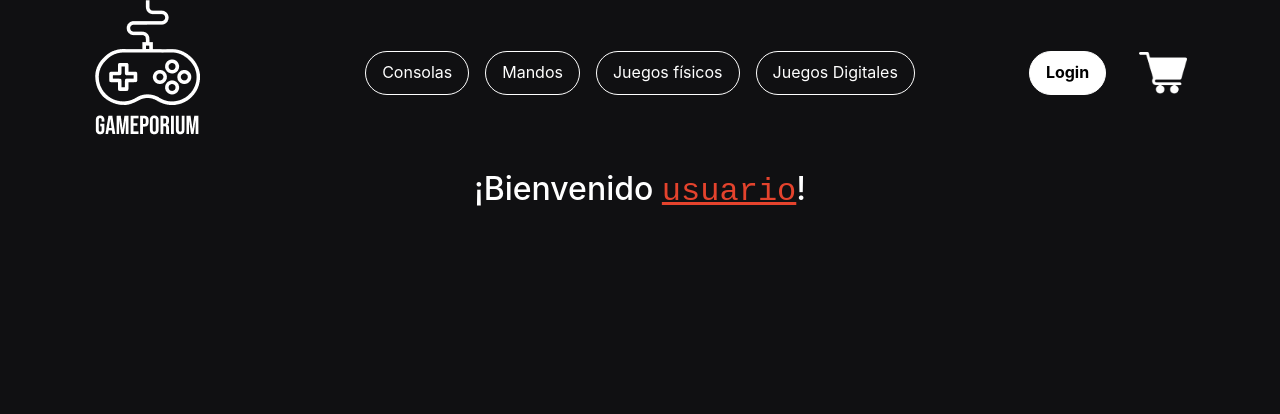
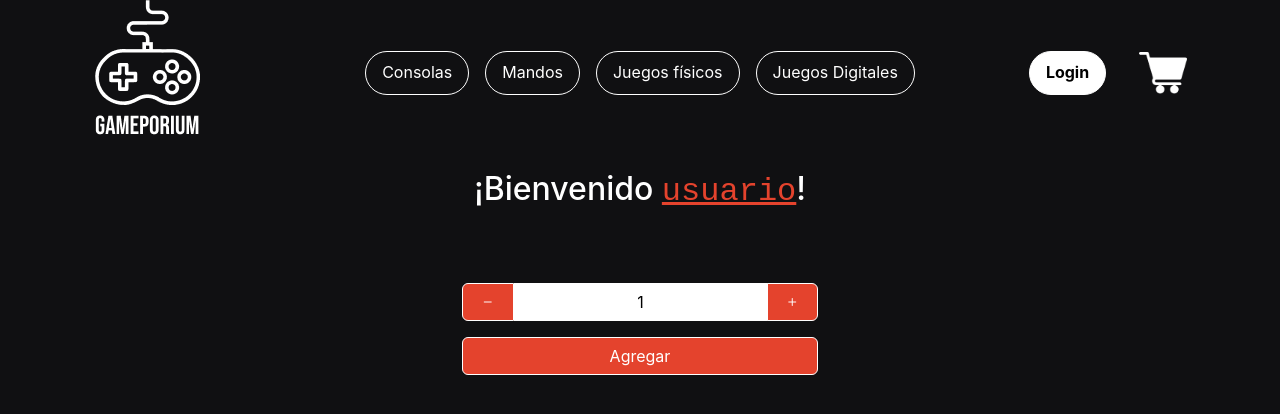
Before and after one commit to limayamil/gameporium-lues, a React (Create React App) app: page / in a window 1280 px wide. Shown: the top 414 px of the page. Built offline with nearby package versions, Linux system fonts and the light colour scheme.

Commit message:
Agregado el ItemCount.jsx

```diff
--- a/public/index.html
+++ b/public/index.html
@@ -19,6 +19,10 @@
       rel="stylesheet"
       integrity="sha384-gH2yIJqKdNHPEq0n4Mqa/HGKIhSkIHeL5AyhkYV8i59U5AR6csBvApHHNl/vI1Bx"
       crossorigin="anonymous"
+    />
+    <link
+      rel="stylesheet"
+      href="https://cdn.jsdelivr.net/npm/bootstrap-icons@1.9.1/font/bootstrap-icons.css"
     />
     <link rel="manifest" href="%PUBLIC_URL%/manifest.json" />
     <!--
--- a/src/App.jsx
+++ b/src/App.jsx
@@ -1,12 +1,14 @@
 import "./App.css";
 import NavBar from "./components/NavBar/NavBar";
 import ItemListContainer from "./components/ItemListContainer/ItemListContainer";
+import ItemCount from "./components/ItemCount/ItemCount";
 
 function App() {
   return (
     <div className="container">
       <NavBar />
-      <ItemListContainer greeting="usuario"/>
+      <ItemListContainer greeting="usuario" />
+      <ItemCount initialStock={5} initialQuantity={1} setItemAdd={0} />
     </div>
   );
 }
--- /dev/null
+++ b/src/components/ItemCount/ItemCount.css
@@ -0,0 +1,15 @@
+.btn-secondary {
+    background-color: #e4432d;
+    border: 1px solid white;
+}
+
+.btn-secondary:hover {
+    background-color: white;
+    color: #e4432d;
+}
+
+.btn-secondary-invert {
+    background-color: white;
+    border: 1px solid white;
+    text-align: center;
+}
--- /dev/null
+++ b/src/components/ItemCount/ItemCount.jsx
@@ -0,0 +1,85 @@
+import "./ItemCount.css";
+import React, { useEffect } from "react";
+import { useState } from "react";
+
+const ItemCount = ({ initialQuantity, initialStock, onAdd }) => {
+  const [quantity, setQuantity] = useState(initialQuantity);
+  const [itemStock, setItemStock] = useState(initialStock);
+  const [itemAdd, setItemAdd] = useState(onAdd);
+  const ctaAgregar = document.getElementById("ctaAgregar");
+
+  // Función de cambio de cantidad elegida, tras click en + o -.
+
+  const modifyQuantity = (value) => {
+    if (value > 0 && value <= itemStock) {
+      setQuantity(value);
+    }
+  };
+
+  // Función de agregar producto, tras click en ctaAgregar.
+
+  const addProducts = () => {
+    if (quantity <= itemStock) {
+      console.log("Stock: " + itemStock);
+      console.log("Cantidad: " + quantity);
+      setItemStock(itemStock - quantity);
+      setItemAdd(itemAdd + quantity);
+      setQuantity(0);
+    }
+  };
+
+  // Controlo si aún hay stock tras agregar los productos al carrito.
+
+  useEffect(() => {
+    if (itemStock === 0) {
+      ctaAgregar.classList.add("disabled");
+      ctaAgregar.value = "No hay más stock";
+    }
+  });
+
+  return (
+    <div className="row mt-5">
+      <div className="col-md-4 offset-md-4 text-center d-grid">
+        <div className="btn-group" role="group">
+          <button
+            type="button"
+            className="btn btn-secondary"
+            onClick={() => {
+              modifyQuantity(quantity - 1);
+            }}
+          >
+            <i className="bi bi-dash"></i>
+          </button>
+          <input
+            type="text"
+            className="btn-secondary btn-secondary-invert"
+            value={quantity}
+            onChange={() => {}}
+          />
+          <button
+            type="button"
+            className="btn btn-secondary"
+            onClick={() => {
+              modifyQuantity(quantity + 1);
+            }}
+          >
+            <i className="bi bi-plus"></i>
+          </button>
+        </div>
+        <div className="d-grid mt-3">
+          <input
+            type="button"
+            className="btn btn-secondary"
+            value="Agregar"
+            id="ctaAgregar"
+            onClick={() => {
+              addProducts();
+            }}
+          />
+        </div>
+      </div>
+    </div>
+  );
+};
+
+export default ItemCount;
--- a/src/components/ItemListContainer/ItemListContainer.jsx
+++ b/src/components/ItemListContainer/ItemListContainer.jsx
@@ -4,7 +4,9 @@ function ItemListContainer(props) {
   return (
     <div className="row">
       <div className="col-md-12">
-        <h2>¡Bienvenido <span className="greeting">{props.greeting}</span>!</h2>
+        <h2>
+          ¡Bienvenido <span className="greeting">{props.greeting}</span>!
+        </h2>
       </div>
     </div>
   );
```
